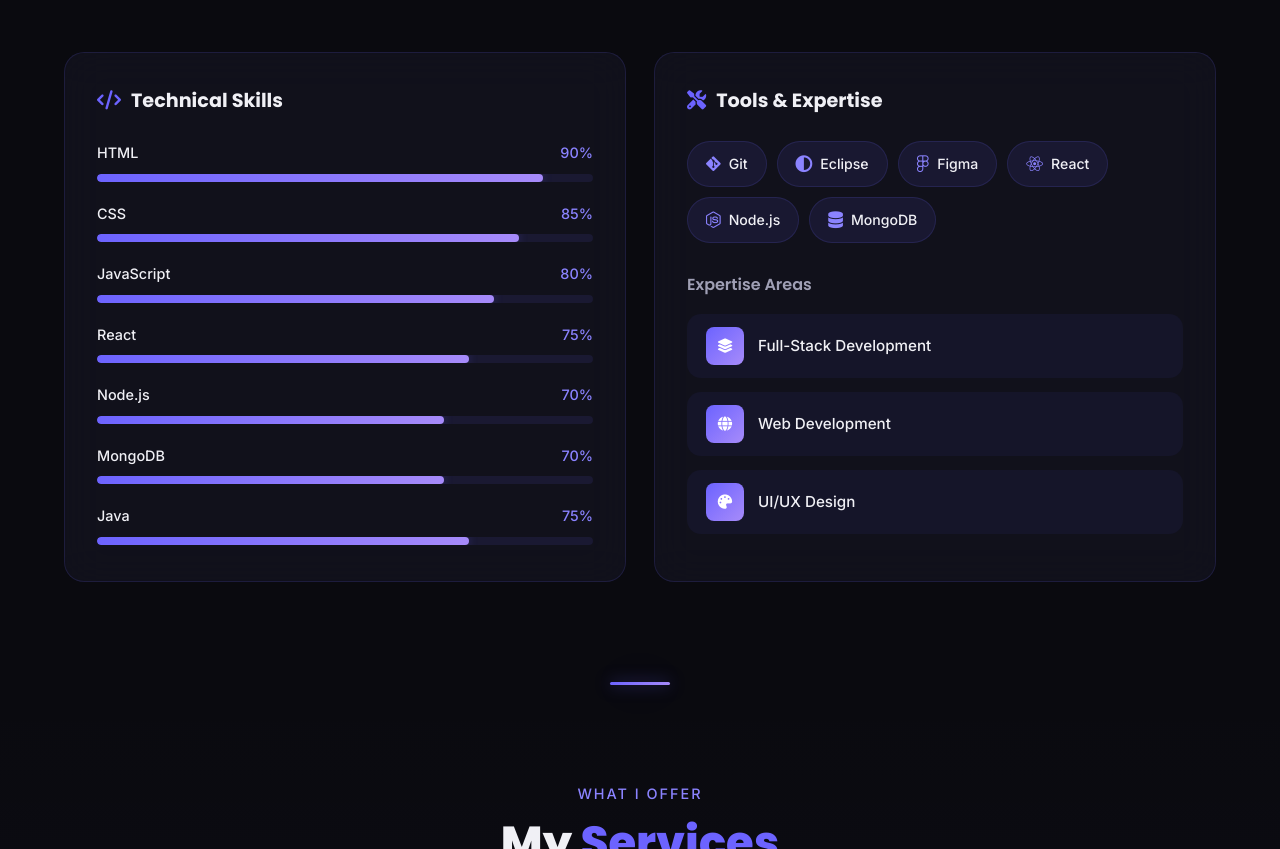
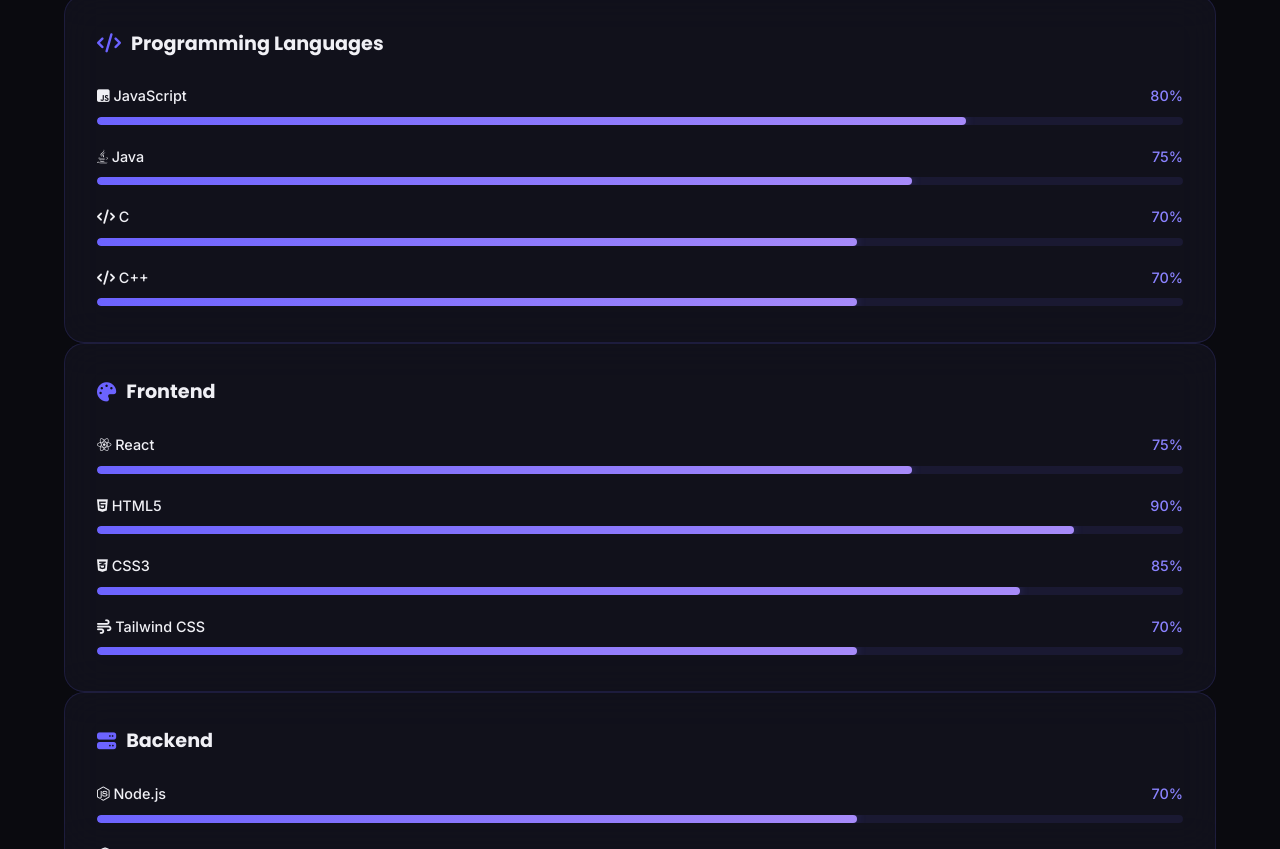
Before and after one commit to sandil06/MyPortfolio, a plain HTML site: page index.html in a window 1280 px wide. Shown: the part 1951-2800 px from the top of the page. Drawn offline with Linux system fonts and the light colour scheme; animation ran at ten frames a second.

Commit message:
Add mail

```diff
--- a/index.html
+++ b/index.html
@@ -77,6 +77,9 @@
                     <a href="https://www.linkedin.com/in/sandil-jayasooriya-442993334/" target="_blank" rel="noopener noreferrer" class="social-link" aria-label="LinkedIn">
                         <i class="fab fa-linkedin-in"></i>
                     </a>
+                    <a href="mailto:sandiljayasuriya@gmail.com" class="social-link" aria-label="Email">
+                        <i class="fas fa-envelope"></i>
+                    </a>
                 </div>
             </div>
             <div class="home-image animate-on-scroll">
@@ -107,9 +110,6 @@
                         <h3>Education</h3>
                         <p>BSc in Information Technology</p>
                         <p class="text-muted">SLIIT — Class of 2027</p>
-                        <div class="education-divider"></div>
-                        <p>Physical Science</p>
-                        <p class="text-muted">Ananda College, Colombo 10 — 2019–2021</p>
                     </div>
                     <div class="about-card glass-card">
                         <i class="fas fa-lightbulb about-card-icon"></i>
@@ -153,67 +153,98 @@
                 <p class="section-subtitle">What I Know</p>
                 <h2 class="section-title">My <span class="accent">Skills</span></h2>
             </div>
-            <div class="skills-grid">
-                <!-- Technical Skills -->
+            <div class="skills-grid-5">
+                <!-- Programming Languages -->
                 <div class="skills-category glass-card animate-on-scroll">
-                    <h3><i class="fas fa-code"></i> Technical Skills</h3>
+                    <h3><i class="fas fa-code"></i> Programming Languages</h3>
                     <div class="skill-bars">
-                        <div class="skill-item" data-percent="90">
-                            <div class="skill-info"><span>HTML</span><span class="skill-percent">90%</span></div>
-                            <div class="skill-bar"><div class="skill-fill"></div></div>
-                        </div>
-                        <div class="skill-item" data-percent="85">
-                            <div class="skill-info"><span>CSS</span><span class="skill-percent">85%</span></div>
-                            <div class="skill-bar"><div class="skill-fill"></div></div>
-                        </div>
                         <div class="skill-item" data-percent="80">
-                            <div class="skill-info"><span>JavaScript</span><span class="skill-percent">80%</span></div>
+                            <div class="skill-info"><span><i class="fab fa-js-square skill-icon-inline"></i> JavaScript</span><span class="skill-percent">80%</span></div>
                             <div class="skill-bar"><div class="skill-fill"></div></div>
                         </div>
                         <div class="skill-item" data-percent="75">
-                            <div class="skill-info"><span>React</span><span class="skill-percent">75%</span></div>
+                            <div class="skill-info"><span><i class="fab fa-java skill-icon-inline"></i> Java</span><span class="skill-percent">75%</span></div>
                             <div class="skill-bar"><div class="skill-fill"></div></div>
                         </div>
                         <div class="skill-item" data-percent="70">
-                            <div class="skill-info"><span>Node.js</span><span class="skill-percent">70%</span></div>
+                            <div class="skill-info"><span><i class="fas fa-code skill-icon-inline"></i> C</span><span class="skill-percent">70%</span></div>
                             <div class="skill-bar"><div class="skill-fill"></div></div>
                         </div>
                         <div class="skill-item" data-percent="70">
-                            <div class="skill-info"><span>MongoDB</span><span class="skill-percent">70%</span></div>
-                            <div class="skill-bar"><div class="skill-fill"></div></div>
-                        </div>
-                        <div class="skill-item" data-percent="75">
-                            <div class="skill-info"><span>Java</span><span class="skill-percent">75%</span></div>
+                            <div class="skill-info"><span><i class="fas fa-code skill-icon-inline"></i> C++</span><span class="skill-percent">70%</span></div>
                             <div class="skill-bar"><div class="skill-fill"></div></div>
                         </div>
                     </div>
                 </div>
-                <!-- Tools & Expertise -->
+                <!-- Frontend -->
                 <div class="skills-category glass-card animate-on-scroll">
-                    <h3><i class="fas fa-tools"></i> Tools &amp; Expertise</h3>
-                    <div class="skill-tags">
-                        <span class="skill-tag"><i class="fab fa-git-alt"></i> Git</span>
-                        <span class="skill-tag"><i class="fas fa-circle-half-stroke"></i> Eclipse</span>
-                        <span class="skill-tag"><i class="fab fa-figma"></i> Figma</span>
-                        <span class="skill-tag"><i class="fab fa-react"></i> React</span>
-                        <span class="skill-tag"><i class="fab fa-node-js"></i> Node.js</span>
-                        <span class="skill-tag"><i class="fas fa-database"></i> MongoDB</span>
+                    <h3><i class="fas fa-palette"></i> Frontend</h3>
+                    <div class="skill-bars">
+                        <div class="skill-item" data-percent="75">
+                            <div class="skill-info"><span><i class="fab fa-react skill-icon-inline"></i> React</span><span class="skill-percent">75%</span></div>
+                            <div class="skill-bar"><div class="skill-fill"></div></div>
+                        </div>
+                        <div class="skill-item" data-percent="90">
+                            <div class="skill-info"><span><i class="fab fa-html5 skill-icon-inline"></i> HTML5</span><span class="skill-percent">90%</span></div>
+                            <div class="skill-bar"><div class="skill-fill"></div></div>
+                        </div>
+                        <div class="skill-item" data-percent="85">
+                            <div class="skill-info"><span><i class="fab fa-css3-alt skill-icon-inline"></i> CSS3</span><span class="skill-percent">85%</span></div>
+                            <div class="skill-bar"><div class="skill-fill"></div></div>
+                        </div>
+                        <div class="skill-item" data-percent="70">
+                            <div class="skill-info"><span><i class="fas fa-wind skill-icon-inline"></i> Tailwind CSS</span><span class="skill-percent">70%</span></div>
+                            <div class="skill-bar"><div class="skill-fill"></div></div>
+                        </div>
                     </div>
-                    <div class="expertise-areas">
-                        <h4>Expertise Areas</h4>
-                        <div class="expertise-list">
-                            <div class="expertise-item">
-                                <div class="expertise-icon"><i class="fas fa-layer-group"></i></div>
-                                <span>Full-Stack Development</span>
-                            </div>
-                            <div class="expertise-item">
-                                <div class="expertise-icon"><i class="fas fa-globe"></i></div>
-                                <span>Web Development</span>
-                            </div>
-                            <div class="expertise-item">
-                                <div class="expertise-icon"><i class="fas fa-palette"></i></div>
-                                <span>UI/UX Design</span>
-                            </div>
+                </div>
+                <!-- Backend -->
+                <div class="skills-category glass-card animate-on-scroll">
+                    <h3><i class="fas fa-server"></i> Backend</h3>
+                    <div class="skill-bars">
+                        <div class="skill-item" data-percent="70">
+                            <div class="skill-info"><span><i class="fab fa-node-js skill-icon-inline"></i> Node.js</span><span class="skill-percent">70%</span></div>
+                            <div class="skill-bar"><div class="skill-fill"></div></div>
+                        </div>
+                        <div class="skill-item" data-percent="70">
+                            <div class="skill-info"><span><i class="fas fa-cubes skill-icon-inline"></i> Express.js</span><span class="skill-percent">70%</span></div>
+                            <div class="skill-bar"><div class="skill-fill"></div></div>
+                        </div>
+                        <div class="skill-item" data-percent="60">
+                            <div class="skill-info"><span><i class="fab fa-php skill-icon-inline"></i> PHP</span><span class="skill-percent">60%</span></div>
+                            <div class="skill-bar"><div class="skill-fill"></div></div>
+                        </div>
+                    </div>
+                </div>
+                <!-- Database -->
+                <div class="skills-category glass-card animate-on-scroll">
+                    <h3><i class="fas fa-database"></i> Database</h3>
+                    <div class="skill-bars">
+                        <div class="skill-item" data-percent="70">
+                            <div class="skill-info"><span><i class="fas fa-leaf skill-icon-inline"></i> MongoDB</span><span class="skill-percent">70%</span></div>
+                            <div class="skill-bar"><div class="skill-fill"></div></div>
+                        </div>
+                        <div class="skill-item" data-percent="65">
+                            <div class="skill-info"><span><i class="fas fa-database skill-icon-inline"></i> MySQL</span><span class="skill-percent">65%</span></div>
+                            <div class="skill-bar"><div class="skill-fill"></div></div>
+                        </div>
+                    </div>
+                </div>
+                <!-- Tools -->
+                <div class="skills-category glass-card animate-on-scroll">
+                    <h3><i class="fas fa-tools"></i> Tools</h3>
+                    <div class="skill-bars">
+                        <div class="skill-item" data-percent="85">
+                            <div class="skill-info"><span><i class="fab fa-git-alt skill-icon-inline"></i> Git</span><span class="skill-percent">85%</span></div>
+                            <div class="skill-bar"><div class="skill-fill"></div></div>
+                        </div>
+                        <div class="skill-item" data-percent="80">
+                            <div class="skill-info"><span><i class="fab fa-figma skill-icon-inline"></i> Figma</span><span class="skill-percent">80%</span></div>
+                            <div class="skill-bar"><div class="skill-fill"></div></div>
+                        </div>
+                        <div class="skill-item" data-percent="85">
+                            <div class="skill-info"><span><i class="fas fa-code skill-icon-inline"></i> VS Code</span><span class="skill-percent">85%</span></div>
+                            <div class="skill-bar"><div class="skill-fill"></div></div>
                         </div>
                     </div>
                 </div>
```
